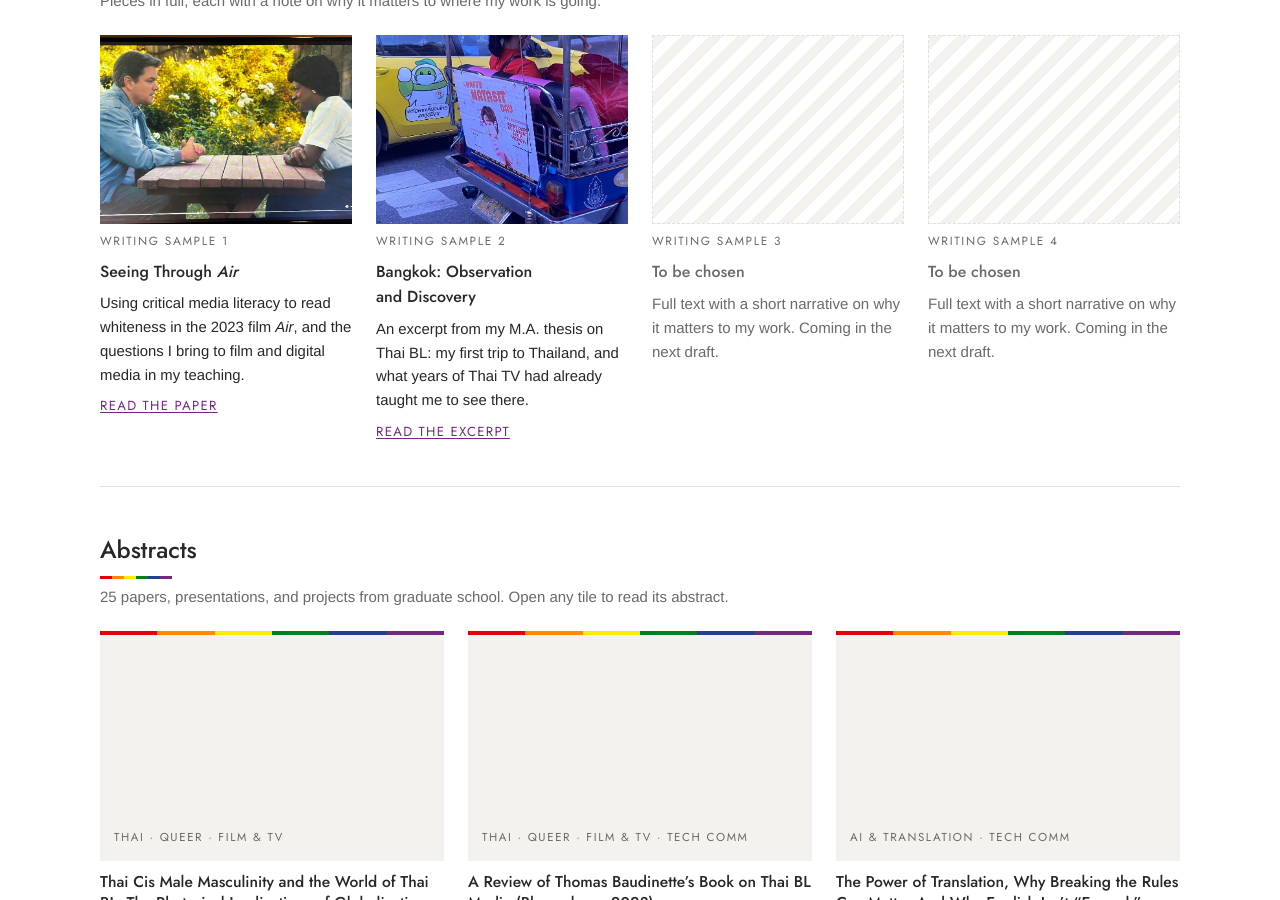
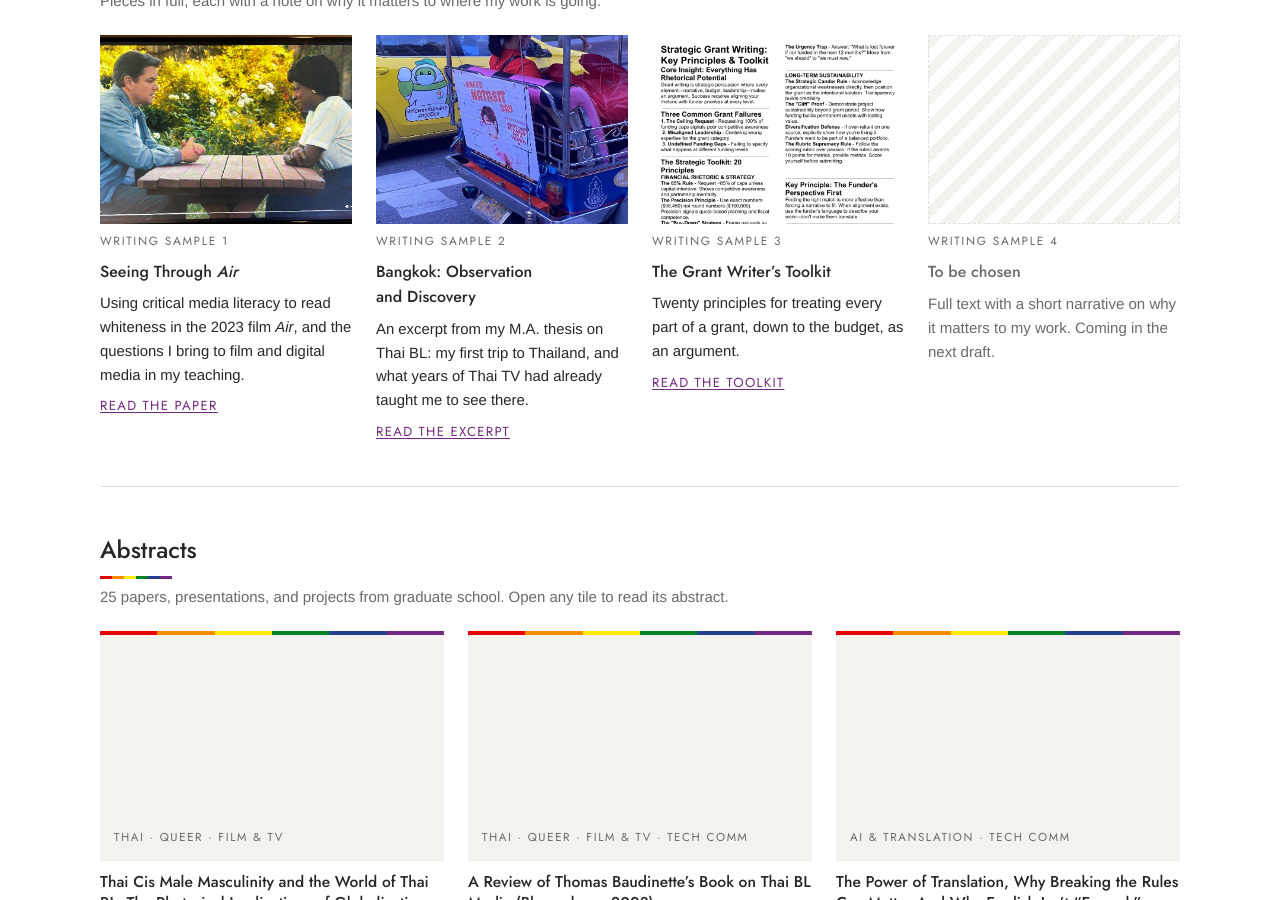
Before and after one commit to prof-richriddle/portfolio, a Jekyll site: the page built from portfolio.html, in a window 1280 px wide and 900 px high, scrolled down 1847 px. Built offline with Jekyll 4.4.1, drawn with Linux system fonts in a browser that asks for light colours.

Commit message:
Grant toolkit sample: narrative and portfolio card
Co-Authored-By: Claude Opus 5.5 <noreply@anthropic.com>
Claude-Session: https://claude.ai/code/session_01LKxkcfdpkeKgywibvvsXFB

```diff
--- a/portfolio.html
+++ b/portfolio.html
@@ -82,7 +82,15 @@ title: Portfolio
       <p class="teaser">An excerpt from my M.A. thesis on Thai BL: my first trip to Thailand, and what years of Thai TV had already taught me to see there.</p>
       <a class="read" href="{{ '/sample-bangkok.html' | relative_url }}" aria-label="Read the excerpt: Bangkok, Observation and Discovery">Read the excerpt</a>
     </div>
-    {% for i in (3..4) %}
+    <!-- Writing sample 3 -->
+    <div class="sample">
+      <a href="{{ '/sample-grants.html' | relative_url }}" tabindex="-1" aria-hidden="true"><img class="sample-img" src="{{ '/assets/images/samples/grant-handout.png' | relative_url }}" alt="" loading="lazy" style="object-position: top"></a>
+      <p class="kind">Writing sample 3</p>
+      <h3><a href="{{ '/sample-grants.html' | relative_url }}">The Grant Writer’s Toolkit</a></h3>
+      <p class="teaser">Twenty principles for treating every part of a grant, down to the budget, as an argument.</p>
+      <a class="read" href="{{ '/sample-grants.html' | relative_url }}" aria-label="Read the toolkit: The Grant Writer’s Toolkit">Read the toolkit</a>
+    </div>
+    {% for i in (4..4) %}
     <div class="sample">
       <div class="sample-band" aria-hidden="true"></div>
       <p class="kind">Writing sample {{ i }}</p>
--- a/sample-grants.html
+++ b/sample-grants.html
@@ -9,8 +9,8 @@ title: "Writing Sample: The Grant Writer’s Toolkit"
   <p class="meta">Rich Riddle · From a grant strategy audit for an undisclosed nonprofit, Fall 2025</p>
 
   <aside class="why">
-    <h2>Why this piece <span class="draft">Draft</span></h2>
-    <p>NARRATIVE GOES HERE</p>
+    <h2>Why this piece</h2>
+    <p>I wrote this toolkit for a graduate course on grants and proposals for nonprofits, where I spent a semester auditing a nonprofit’s grant writing with a small research team. Our final package included a strategy memo, revisions to the organization’s active proposals, and these twenty principles, the part of that work any organization can use. It shows how I think about technical communication: a grant is a technical document written to persuade, and every part of it, down to the budget, makes an argument.</p>
   </aside>
 
 <p>These twenty principles distill our audit findings into actionable strategies. They are designed to shift your approach from "asking for help" to "offering an investment opportunity."</p>
```
